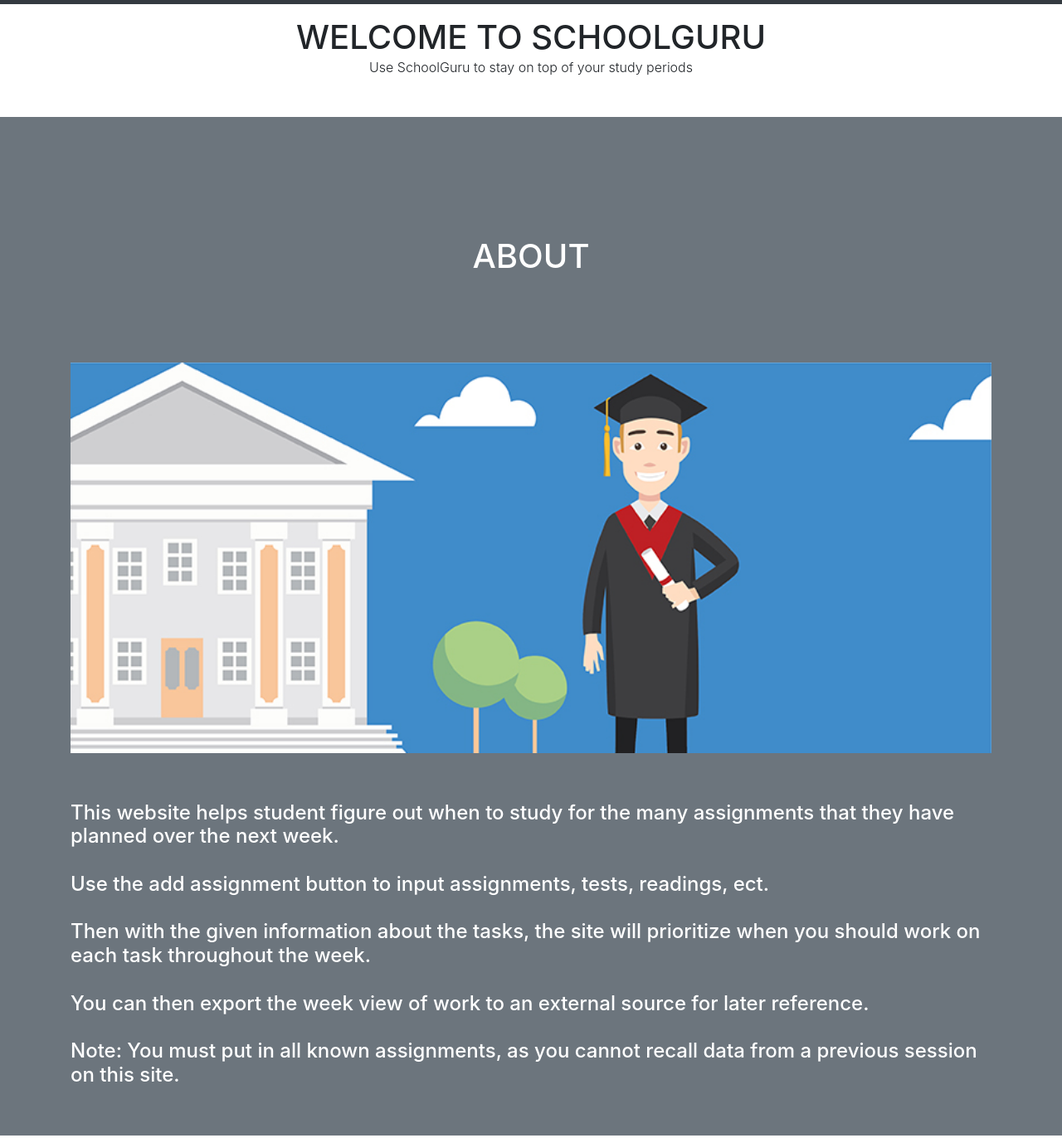
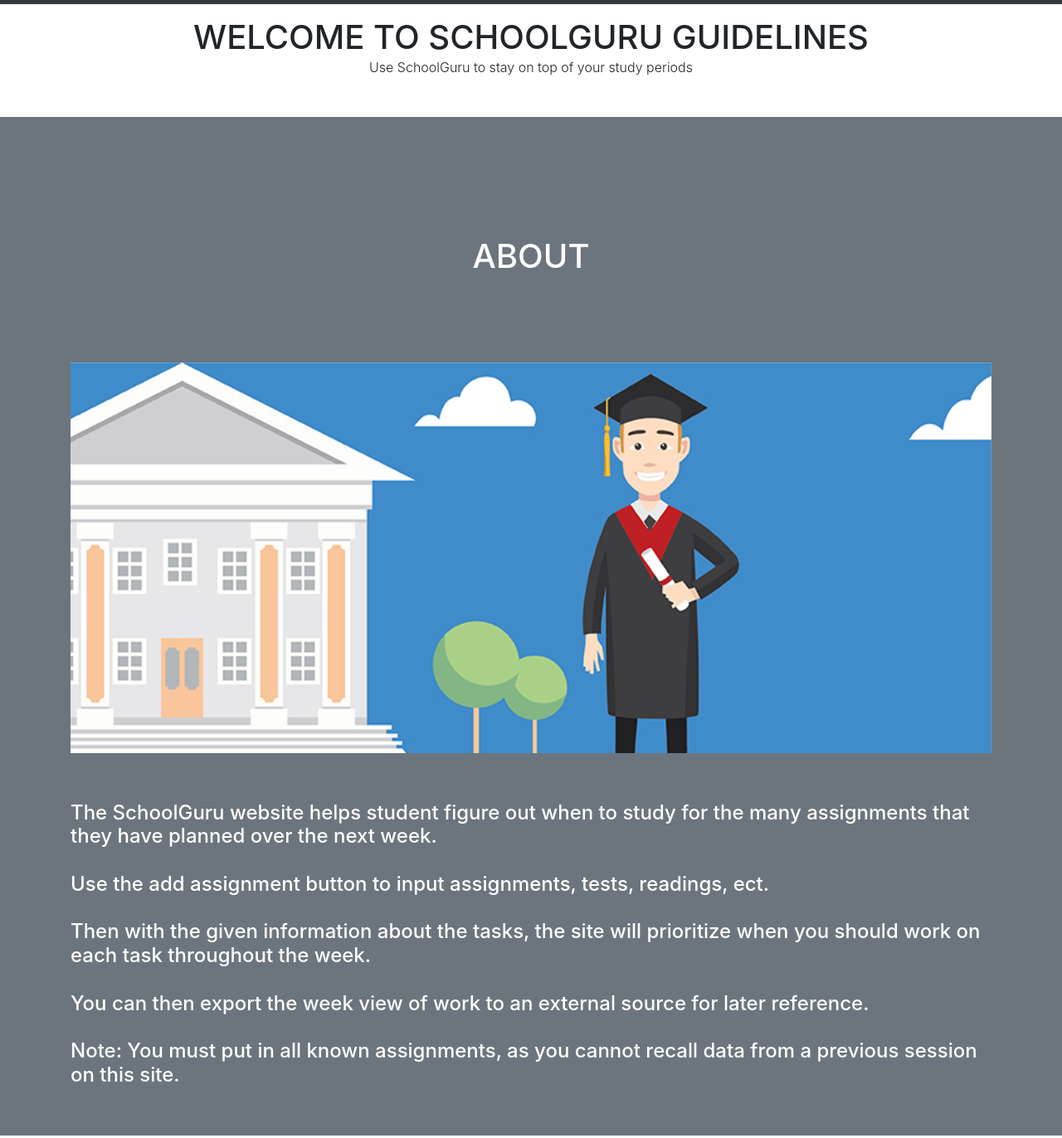
Before and after one commit to sharonday/SchoolGuru, a website: page about.html in a window 1280 px wide. Shown: the part 51-1423 px from the top of the page at 83% size. Drawn offline with Linux system fonts and the light colour scheme.

Commit message:
Update about.html

```diff
--- a/about.html
+++ b/about.html
@@ -50,7 +50,7 @@
       <img class="masthead-avatar mb-5" src="images/heroimage.jpg" alt="Smart looking things">
 
       <!-- Masthead Heading -->
-      <h1 class="masthead-heading text-uppercase mb-0">Welcome to SchoolGuru</h1>
+      <h1 class="masthead-heading text-uppercase mb-0">Welcome to SchoolGuru Guidelines</h1>
 
       <!-- Icon Divider -->
       <div class="divider-custom divider-light">
@@ -78,7 +78,7 @@
      <h1 class="page-section-heading text-center text-uppercase text-white"><br><br><br>About<br><br><br></h1>
       <img src="successfulstudent.jpg" alt="Successful college student" class="center-large-image" alt="successful college student" style="width:100%;height:100%;">
 
-    <h4><br><br>This website helps student figure out when to study for the many assignments that they have planned over the next week. <br><br>  Use the add assignment button to input assignments, tests, readings, ect. <br><br>  Then with the given information about the tasks, the site will prioritize when you should work on each task throughout the week. <br><br> You can then export the week view of work to an external source for later reference.  <br><br> Note: You must put in all known assignments, as you cannot recall data from a previous session on this site.<br><br><br></h4>
+    <h4><br><br>The SchoolGuru website helps student figure out when to study for the many assignments that they have planned over the next week. <br><br>  Use the add assignment button to input assignments, tests, readings, ect. <br><br>  Then with the given information about the tasks, the site will prioritize when you should work on each task throughout the week. <br><br> You can then export the week view of work to an external source for later reference.  <br><br> Note: You must put in all known assignments, as you cannot recall data from a previous session on this site.<br><br><br></h4>
     </div>
     </section>
 
```
